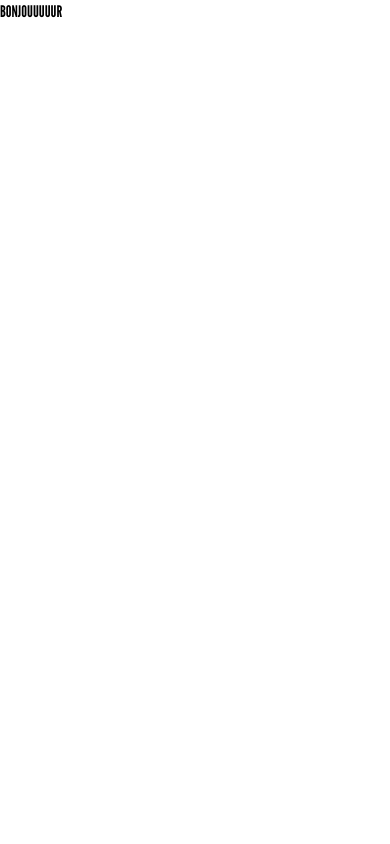
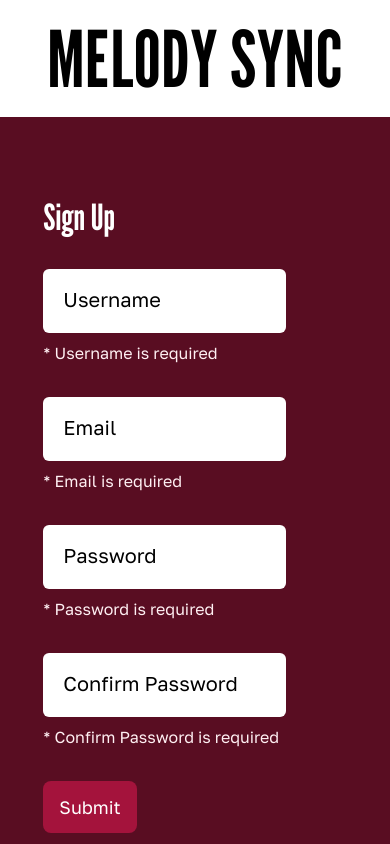
Before and after one commit to TheUtopy/MelodySync, a Nuxt app in the folder client/: page /sign-up in a window 390 px wide. Shown: the top 844 px of the page. Built offline with nearby package versions, Linux system fonts and the light colour scheme.

Commit message:
End of sign in page Need some improvement but I need to handle the back end part first

```diff
--- a/client/components/Button.vue
+++ b/client/components/Button.vue
@@ -1,5 +1,6 @@
 <template>
     <nuxt-link
+    v-if="!isSubmitButton"
     :to="destination"
     :class="{
         'bg-pinky-800 hover:bg-pinky-500': color === 'burgundy',
@@ -10,6 +11,19 @@
     >
         <slot></slot>
     </nuxt-link>
+    <button
+        v-else
+        type="submit"
+        :class="{
+            'bg-pinky-800 hover:bg-pinky-500': color === 'burgundy',
+            'bg-pinky-1000 hover:bg-pinky-900': color === 'black',
+            'bg-pinky-700 hover:bg-pinky-800': color === 'red',
+        }"
+        class="text-white font-serif text-lg px-4 py-3 rounded-lg transition-colors duration-500"
+        @click="submitForm"
+    >
+        <slot></slot>
+    </button>
 </template>
 
 <script>
@@ -23,6 +37,15 @@ export default {
             type: String,
             default: '/',
         },
+        isSubmitButton: {
+            type: Boolean,
+            default: false,
+        }
     },
+    methods: {
+        submitForm(e) {
+            this.$emit('submitForm', e)
+        }
+    }
 };
 </script>
--- /dev/null
+++ b/client/components/FieldInForm.vue
@@ -0,0 +1,43 @@
+<template>
+    <div class="relative pb-8">
+        <label :for="inputId" :class="{'top-[-20px] left-0 text-md bg-pinky-700 px-2 text-pinky-100 rounded-lg border-4 border-pinky-1000': inputValue !== '' || labelActive}" class="absolute top-4 left-5 transition-all pointer-events-none text-xl">{{ label }}</label>
+        <input :type="inputType" :id="inputId" :value="inputValue" @input="$emit('update:inputValue', $event.target.value)" required
+            @focus="labelActive = true" @blur="labelActive = false"
+            class="p-5 rounded-md">
+        <p class="text-pinky-100 mt-2" v-if="showRequiredMessage">* {{ label }} is required</p>
+    </div>
+  </template>
+
+  <script>
+  export default {
+    props: {
+      label: {
+        type: String,
+        required: true,
+      },
+      inputId: {
+        type: String,
+        required: true,
+      },
+      inputType: {
+        type: String,
+        required: true,
+      },
+      inputValue: {
+        type: String,
+        required: true,
+      },
+    },
+    data() {
+      return {
+        labelActive: false,
+        errorMessage: {},
+      };
+    },
+    computed: {
+      showRequiredMessage() {
+        return  this.inputValue === '' && this.$route.path === '/sign-up';
+      }
+    }
+  };
+  </script>
--- /dev/null
+++ b/client/components/Footer.vue
@@ -0,0 +1,22 @@
+<template>
+    <h3 class="text-3xl mt-20" v-if="isIndexVue">Got another question?
+        <nuxt-link to="/contact" class="underline hover:no-underline hover:text-pink-800 visited:text-pink-700">
+          You can contact us here.
+        </nuxt-link>
+    </h3>
+    <h3 class="text-3xl mt-20" v-else>Got any question?
+        <nuxt-link to="/contact" class="underline hover:no-underline hover:text-pink-800 visited:text-pink-700">
+          You can contact us here.
+        </nuxt-link>
+    </h3>
+</template>
+
+<script>
+export default {
+    computed: {
+        isIndexVue() {
+            return this.$route.path === '/';
+        }
+    }
+}
+</script>
--- /dev/null
+++ b/client/components/Header.vue
@@ -0,0 +1,7 @@
+<template>
+    <header class="text-center">
+        <h1 class="my-auto text-wide whitespace-nowrap lg:text-xxl xl:text-xxl">
+            MELODY SYNC
+        </h1>
+    </header>
+</template>
--- /dev/null
+++ b/client/components/Image.vue
@@ -0,0 +1,18 @@
+<template>
+    <img :src="source" class="rounded-3xl mix-blend-luminosity" :alt="alt">
+</template>
+
+<script>
+export default {
+    props: {
+        source: {
+            type: String,
+            required: true,
+        },
+        alt: {
+            type: String,
+            required: true,
+        },
+    },
+};
+</script>
--- a/client/pages/index.vue
+++ b/client/pages/index.vue
@@ -1,10 +1,7 @@
 <template>
+  <main>
   <section class="max-w-5xl h-min mx-auto flex flex-col">
-    <div class="text-center">
-        <h1 class="my-auto text-wide whitespace-nowrap lg:text-xxl xl:text-xxl">
-            MELODY SYNC
-        </h1>
-    </div>
+    <Header />
 
     <p class="text-xl mx-10 max-w-3xl">
         Welcome to Melody Sync, the ultimate community for music learners. Exchange tips, showcase accomplishments,
@@ -21,7 +18,7 @@
 
   <section class="bg-pinky-900 h-min text-pinky-50 text-lg py-24">
     <div class="grid grid-cols-2 grid-rows-2 w-4/5 mx-auto gap-16">
-      <img src="../static/images/Orchestra.png" class="index-image justify-self-end" alt="orchestra">
+      <Image source="../static/images/Orchestra.png" alt="orchestra" />
 
       <article class="flex flex-col justify-center">
         <h2>Share Advice, Learn Faster, and Make Friends</h2>
@@ -35,7 +32,7 @@
           progress and encourage others to reach new heights!</p>
       </div>
 
-      <img src="../static/images/Guitar.png" class="index-image justify-self-start" alt="guitar">
+      <Image source="../static/images/Guitar.png" alt="guitar" />
     </div>
   </section>
 
@@ -73,13 +70,10 @@
         </div>
       </article>
 
-      <h3 class="text-3xl mt-20">Got another question?
-        <nuxt-link to="/contact" class="underline hover:no-underline hover:text-pink-800 visited:text-pink-700">
-          You can contact us here.
-        </nuxt-link>
-      </h3>
+      <Footer />
     </div>
   </section>
+  </main>
 </template>
 
 <style>
--- a/client/pages/login.vue
+++ b/client/pages/login.vue
@@ -1,5 +1,30 @@
 <template>
-    <div>
-        LOGIIIIIIN
-    </div>
+    <main>
+        <Header />
+        <section class="bg-pinky-900 h-min py-20 text-pinky-50 pl-20">
+            <h2 class="pb-8">Login</h2>
+            <form @submit="submitForm" class="text-pinky-1000 font-serif">
+                <FieldInForm label="Username" inputId="username" inputType="text" :input-value="username" @update:input-value="username = $event"/>
+                <FieldInForm label="Password" inputId="password" inputType="password" :input-value="password" @update:input-value="password = $event"/>
+            </form>
+        </section>
+    </main>
 </template>
+
+<script>
+export default {
+    data() {
+        return {
+            labelActive: false,
+            errorMessage: {},
+            username: '',
+            password: '',
+        };
+    },
+    methods: {
+        submitForm(e) {
+            e.preventDefault();
+        },
+    },
+};
+</script>
--- a/client/pages/sign-up.vue
+++ b/client/pages/sign-up.vue
@@ -1,5 +1,61 @@
 <template>
-    <div>
-        BONJOUUUUUR
-    </div>
+  <main>
+    <Header />
+    <section class="bg-pinky-900 h-min py-20 text-pinky-50">
+      <article class=" flex flex-col md:flex-row justify-evenly">
+        <div class="mx-auto">
+          <h2 class="pb-8">Sign Up</h2>
+          <form @submit="submitForm" class="text-pinky-1000 font-serif pb-6">
+            <FieldInForm label="Username" inputId="username" inputType="text" :input-value="username" @update:input-value="username = $event"/>
+            <FieldInForm label="Email" inputId="email" inputType="email" :input-value="email" @update:input-value="email = $event"/>
+            <FieldInForm label="Password" inputId="password" inputType="password" :input-value="password" @update:input-value="password = $event"/>
+            <FieldInForm label="Confirm Password" inputId="confirmPassword" inputType="password" :input-value="confirmPassword" @update:input-value="confirmPassword = $event"/>
+            <Button color="red" is-submit-button @submit-form="submitForm">Submit</Button>
+          </form>
+          <h3>Already have an account? <NuxtLink to="/login" class="underline hover:no-underline hover:text-pink-700 visited:text-pink-800">Login</NuxtLink></h3>
+        </div>
+        <div class="pt-[4.4rem] mx-auto flex flex-col items-center">
+          <Image source="../static/images/Violin.png" alt="violin" class="max-w-sm lg:max-w-lg" />
+          <p class="max-w-sm lg:max-w-lg text-sans text-3xl text-pink-100 text-center pt-8">Don't miss a beat! Sign in now and start amplifying your musical journey.</p>
+        </div>
+      </article>
+      <Footer class="text-center py-10" />
+    </section>
+  </main>
 </template>
+
+<script>
+export default {
+  data() {
+    return {
+      labelActive: false,
+      errorMessage: {},
+      username: '',
+      email: '',
+      password: '',
+      confirmPassword: '',
+    };
+  },
+  methods: {
+      submitForm(e) {
+          e.preventDefault();
+          // Vérification des champs requis
+          if (this.username === '') {
+          this.errorMessage['username'] = 'Username is required';
+          };
+          if (this.email === '') {
+          this.errorMessage['email'] = 'Email is required';
+          };
+          if (this.password === '') {
+          this.errorMessage['password'] = 'Password is required';
+          };
+
+          // Logique de soumission du formulaire
+          if (this.username !== '' && this.email !== '' && this.password !== '' && this.confirmPassword !== '') {
+          console.log(this.username, this.email, this.password, this.confirmPassword);
+          // Soumettre le formulaire
+          }
+      },
+  },
+};
+</script>
```
Also changed, not shown: client/assets/css/tailwind.css (line endings or trailing spaces), client/static/images/Violin.png (added).
